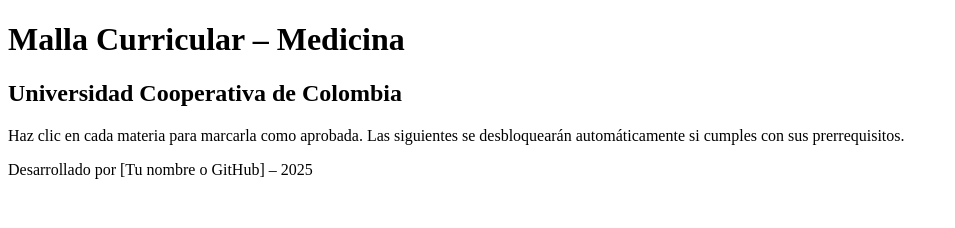
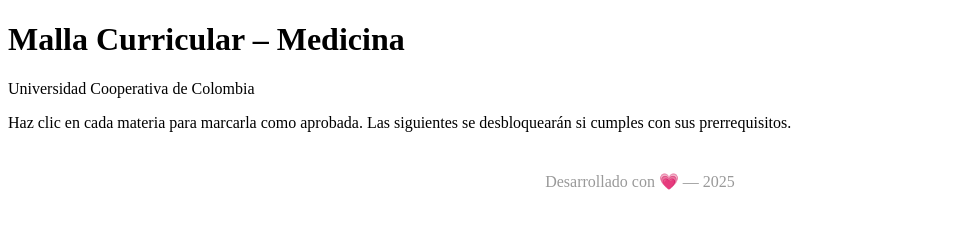
Before and after one commit to Natha280/malla-curricular-medicina, a plain HTML site: page index.html in a window 1280 px wide. Shown: the whole page, without its empty margins (0-955 px from the left). Drawn offline with Linux system fonts and the light colour scheme.

Commit message:
Update index.html

```diff
--- a/index.html
+++ b/index.html
@@ -1,26 +1,18 @@
-<!DOCTYPE html>
-<html lang="es">
+<!DOCTYPE html><html lang="es">
 <head>
-  <meta charset="UTF-8" />
-  <meta name="viewport" content="width=device-width, initial-scale=1.0"/>
+  <meta charset="UTF-8">
+  <meta name="viewport" content="width=device-width, initial-scale=1.0">
   <title>Malla Curricular Medicina – UCC</title>
-  <link rel="stylesheet" href="styles.css" />
+  <link rel="stylesheet" href="styles.css">
 </head>
 <body>
   <header>
     <h1>Malla Curricular – Medicina</h1>
-    <h2>Universidad Cooperativa de Colombia</h2>
-    <p>Haz clic en cada materia para marcarla como aprobada. Las siguientes se desbloquearán automáticamente si cumples con sus prerrequisitos.</p>
-  </header>
-
-  <main>
+    <p>Universidad Cooperativa de Colombia</p>
+    <p>Haz clic en cada materia para marcarla como aprobada. Las siguientes se desbloquearán si cumples con sus prerrequisitos.</p>
+  </header>  <main>
     <div id="malla" class="malla"></div>
-  </main>
-
-  <footer>
-    <p>Desarrollado por [Tu nombre o GitHub] – 2025</p>
-  </footer>
-
-  <script src="script.js"></script>
-</body>
+  </main>  <footer>
+    <p style="text-align:center; margin-top:40px; color:#999">Desarrollado con 💗 — 2025</p>
+  </footer>  <script src="script.js"></script></body>
 </html>
```
